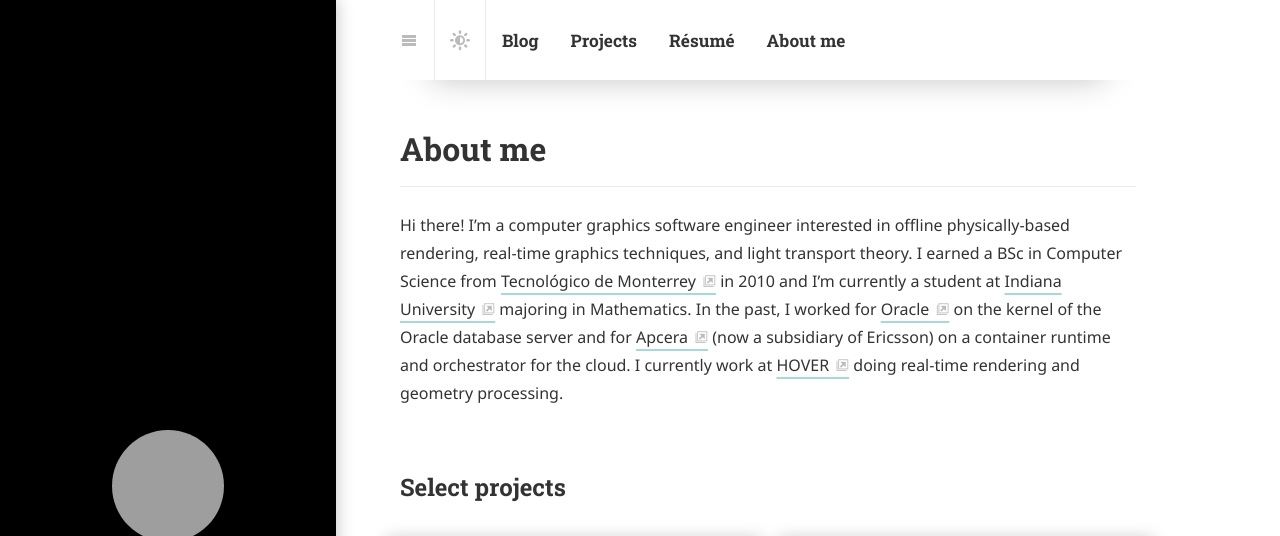
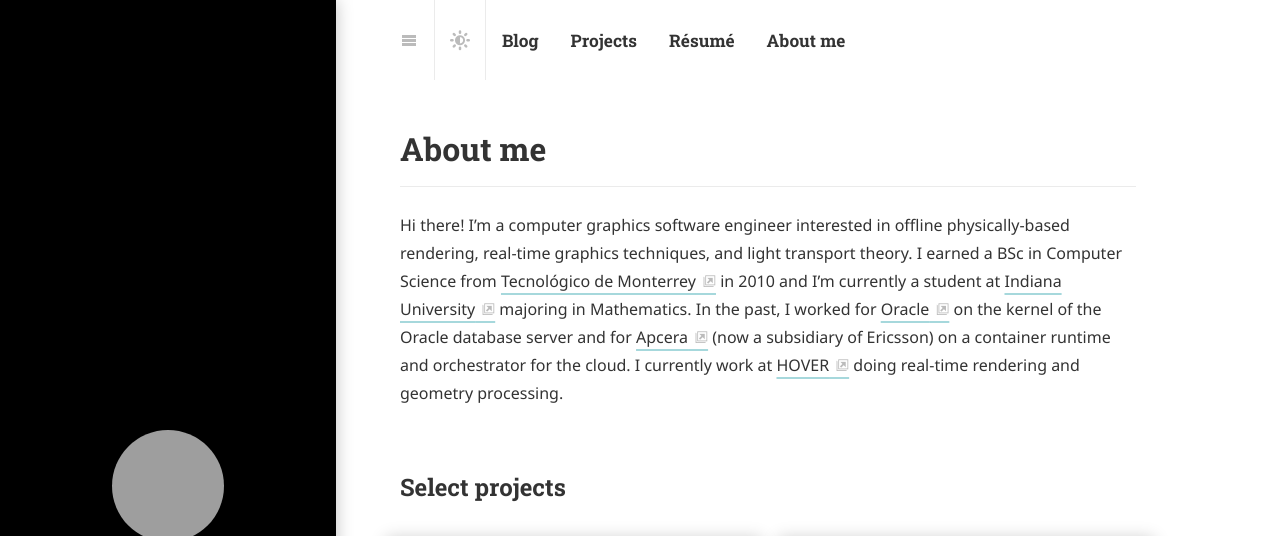
Before and after one commit to carlos-lopez-garces/carlos-lopez-garces.github.io, a Jekyll site: the page built from index.md, in a window 1280 px wide and 1400 px high. Shown: the top 536 px of the window. Built offline with Jekyll 4.4.1, drawn with Linux system fonts in a browser that asks for light colours; cached includes are drawn as plain includes; nearby versions of some CDN libraries; some web fonts are replaced; library files that are not in the unit come from our copies; grey boxes are pictures that could not be loaded.

Commit message:
Remove shadow from top menu bar

```diff
--- a/_sass/hydejack/__link__/_menu.scss
+++ b/_sass/hydejack/__link__/_menu.scss
@@ -30,20 +30,6 @@ $navbar-height: 5rem;
 //   @extend .color-transition;
   > .content {
 
-
-
-    $shadow-padding: 3rem;
-    &::before {
-      content: "";
-      position: absolute;
-      display: block;
-      width: calc(100% - #{$shadow-padding * 2});
-      height: $navbar-height;
-      left: $shadow-padding;
-      margin: auto;
-      box-shadow: 0 0 2rem rgba(0,0,0,0.25);
-      z-index: -1;
-    }
 
   }
 
```
